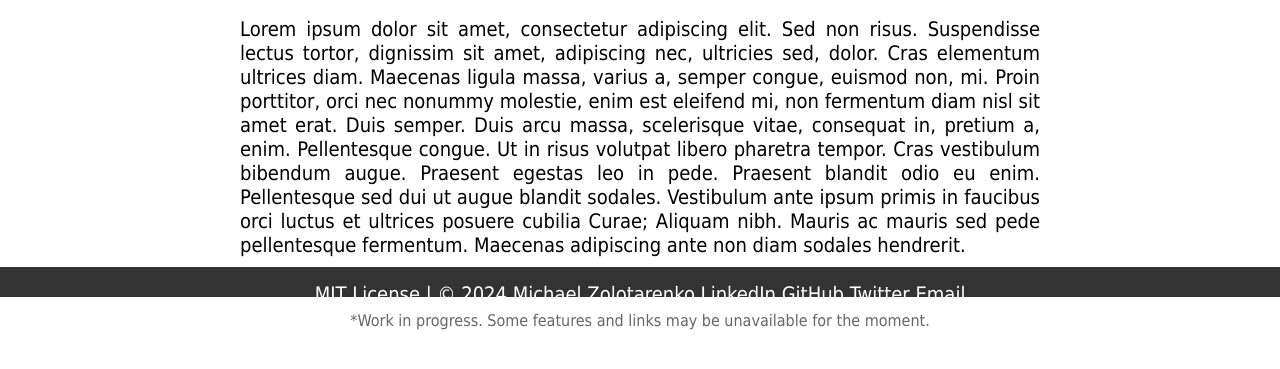
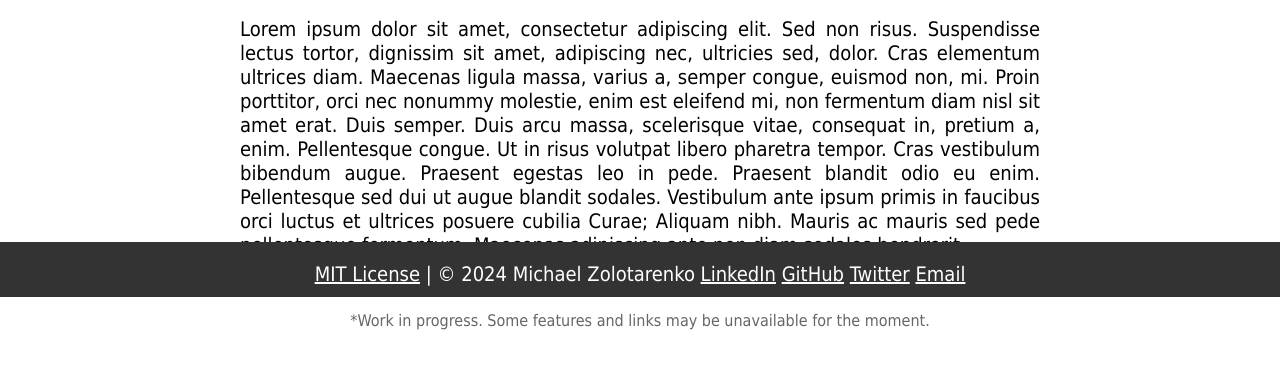
Before and after one commit to mikezolo/mikezolo.github.io, a plain HTML site: page index.html in a window 1280 px wide. Shown: the part 501-870 px from the top of the page. Drawn offline with Linux system fonts and the light colour scheme.

Commit message:
Update styles.css

```diff
--- a/styles.css
+++ b/styles.css
@@ -141,8 +141,8 @@ footer {
     color: #fff;
     position: sticky;
     bottom: 2px;
-    height: 30px;
-    padding: 0 20px auto;
+    height: 40px;
+    padding: 5px 0 10px;
     width: 100%;
     margin-bottom: 10px;
     z-index: 999;
@@ -152,6 +152,7 @@ footer {
 footer p {
     text-align: center;
     max-width: 100%;
+    min-width: 300px;
     margin: 0 0 10px;
     padding-bottom: 20px;
 }
@@ -159,12 +160,18 @@ footer p {
 footer a {
     color: #fff;
     text-align: center;
+    margin-left: 10px;
+    margin-left: 10px;
 }
 
 .license {
     text-weight: lighter;
+    text-align: center;
+    margin: 0 auto; /* Reset margin to remove default spacing */
 }
 
 .contact {
     text-weight: bolder;
+    text-align: center;
+    margin: 0 auto; /* Reset margin to remove default spacing */
 }
```
